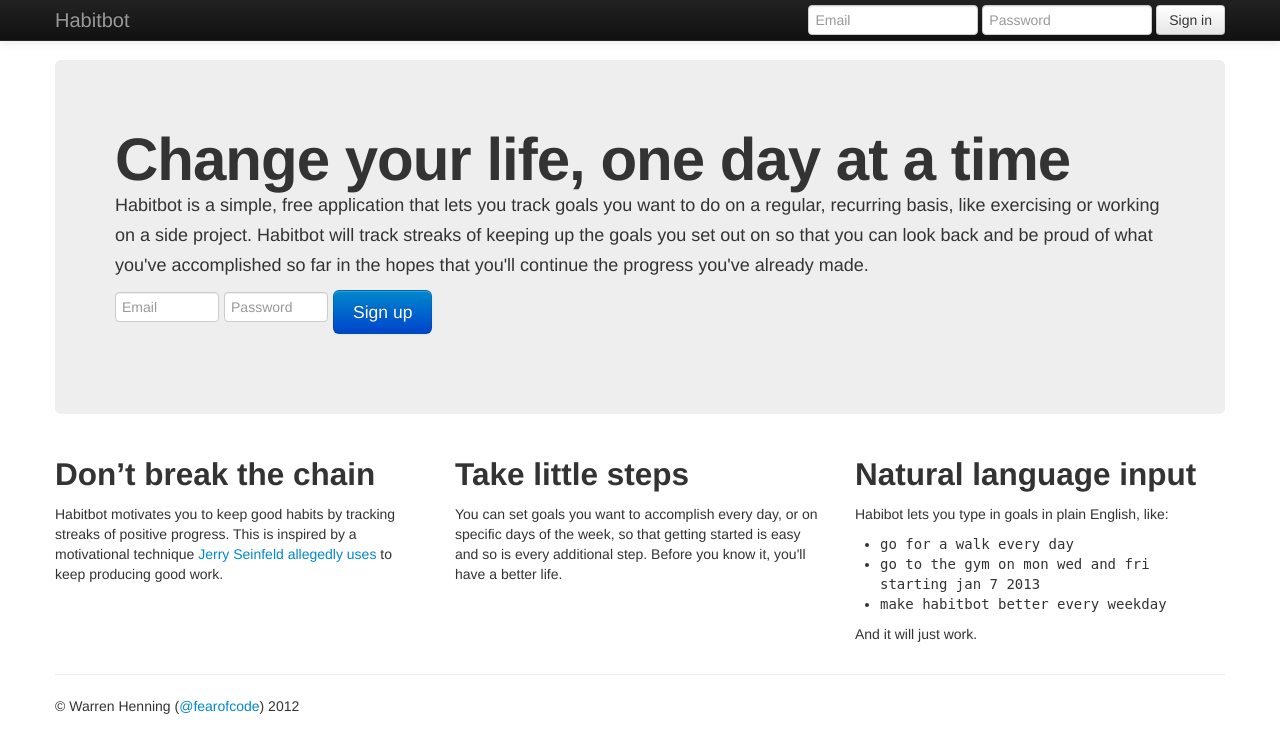
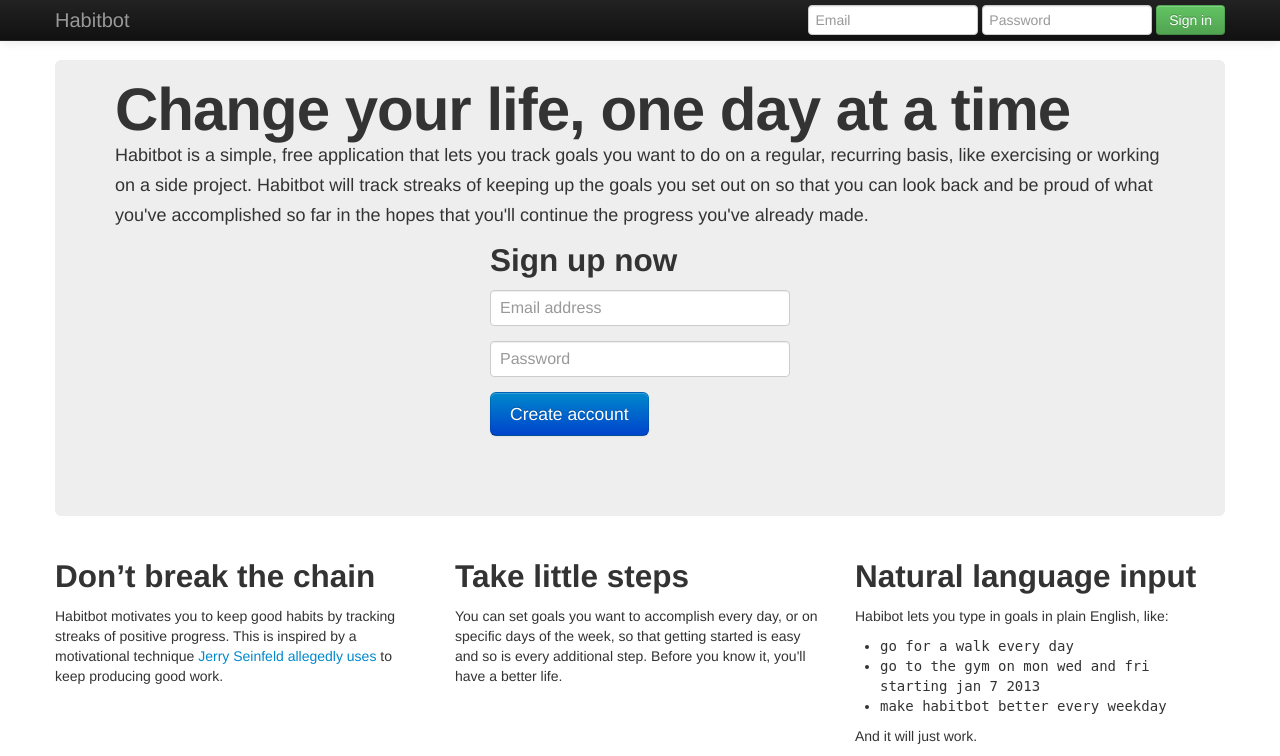
Before and after one commit to fearofcode/habitbot, a Django app: template habits/templates/home.html in a window 1280 px wide. Shown: the top 756 px of the page. Before the commit the page ends 714 px from the top, so only its background shows below. Run offline with Django 3.2, Linux system fonts and the light colour scheme; the template is opened without the code that fills it, so the values that code supplies are empty; some libraries are stand-ins or nearby versions.

Commit message:
Tweaks to homepage

```diff
--- a/habits/static/css/style.css
+++ b/habits/static/css/style.css
@@ -9,3 +9,20 @@
 .error p { padding-left: 8px; padding-top: 8px; font-weight: bold }
 
 .done { text-decoration: line-through }
+
+.hero-unit { padding-top: 10px }
+.form-signin {
+    max-width: 300px;
+    margin: 0 auto 20px;
+}
+.form-signin .form-signin-heading,
+.form-signin .checkbox {
+    margin-bottom: 10px;
+}
+.form-signin input[type="text"],
+.form-signin input[type="password"] {
+    font-size: 16px;
+    height: auto;
+    margin-bottom: 15px;
+    padding: 7px 9px;
+}
--- a/habits/templates/home.html
+++ b/habits/templates/home.html
@@ -11,11 +11,11 @@
                 </a>
                 <a class="brand" href="/">Habitbot</a>
                 <div class="nav-collapse collapse">
-                    <form class="navbar-form pull-right">
+                    <form class="navbar-form pull-right form-inline">
                         <input class="span2" type="text" placeholder="Email">
                         <input class="span2" type="password" placeholder="Password">
 
-                        <button type="submit" class="btn">Sign in</button>
+                        <button type="submit" class="btn btn-success">Sign in</button>
                     </form>
                 </div>
             </div>
@@ -28,12 +28,12 @@
             <h1>Change your life, one day at a time</h1>
             <p>Habitbot is a simple, free application that lets you track goals you want to do on a regular, recurring basis, like exercising or working on a side project. Habitbot will track streaks of keeping up the goals you set out on so that you can look back and be proud of what you've accomplished so far in the hopes that you'll continue the progress you've already made.</p>
 
-            <form>
-                <fieldset>
-                    <input type="text" class="input-small" placeholder="Email">
-                    <input type="password" class="input-small" placeholder="Password">
-                    <button type="submit" class="btn btn-primary btn-large">Sign up</button>
-                </fieldset>
+            <form class="form-signin">
+                <h2 class="form-signin-heading">Sign up now</h2>
+                <input type="text" class="input-block-level" placeholder="Email address">
+                <input type="password" class="input-block-level" placeholder="Password">
+
+                <button class="btn btn-large btn-primary" type="submit">Create account</button>
             </form>
         </div>
 
```
